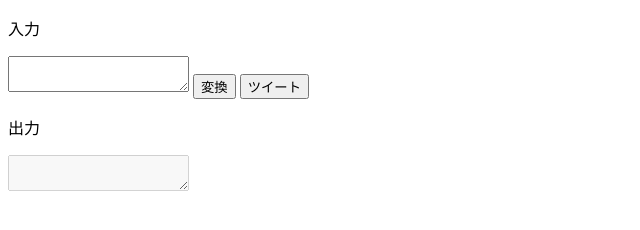
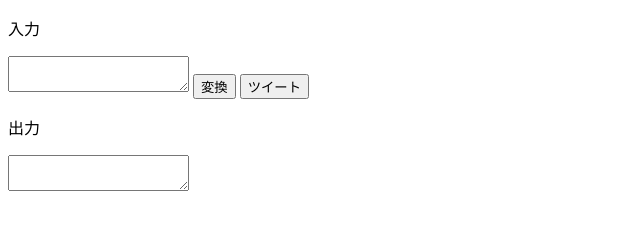
Before and after one commit to aukdata/xxxer, a plain HTML site: page index.html in a window 1280 px wide. Shown: the whole page, without its empty margins (0-640 px from the left). Drawn offline with Linux system fonts and the light colour scheme.

Commit message:
Change: make textarea readonly

```diff
--- a/index.html
+++ b/index.html
@@ -16,7 +16,7 @@
         <button id='tweet'>ツイート</button>
 
         <p>出力</p>
-        <textarea disabled id='output'></textarea>
+        <textarea readonly id='output'></textarea>
     </section>
 </body>
 </html>
```
